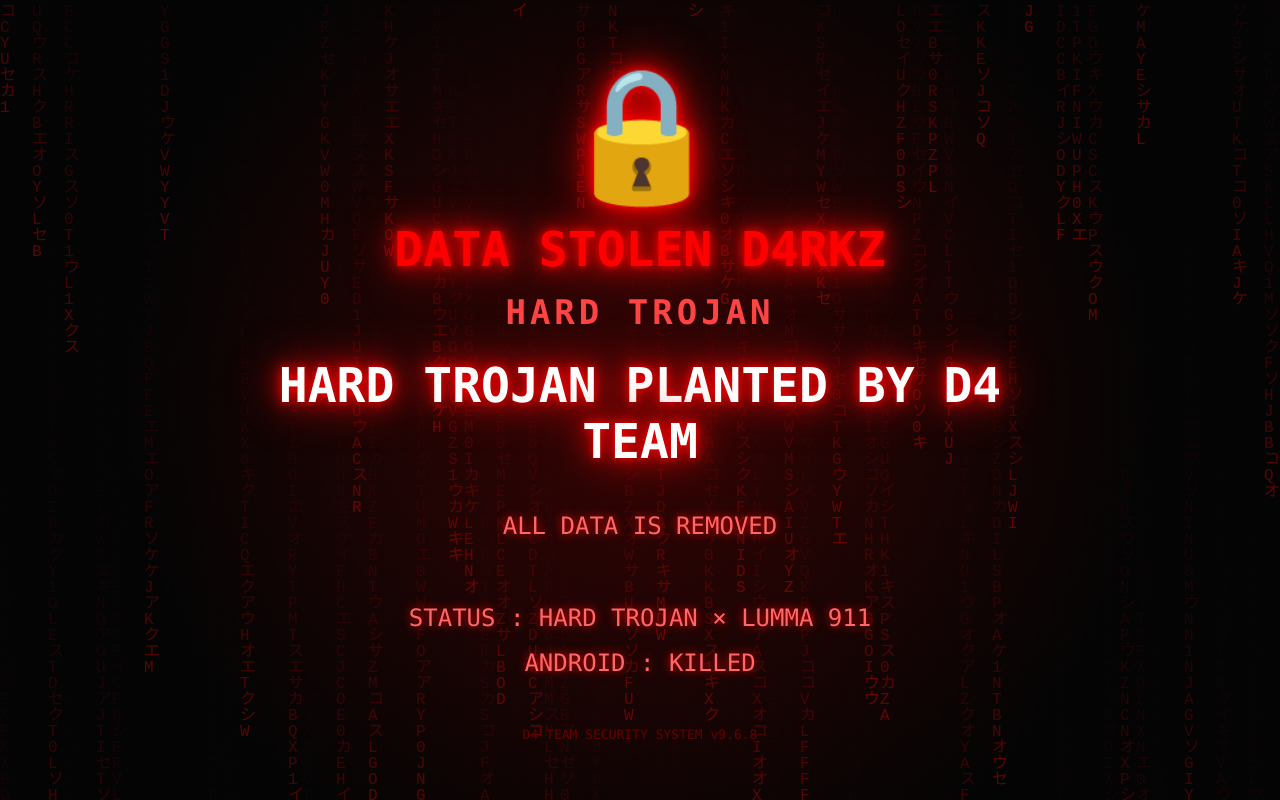
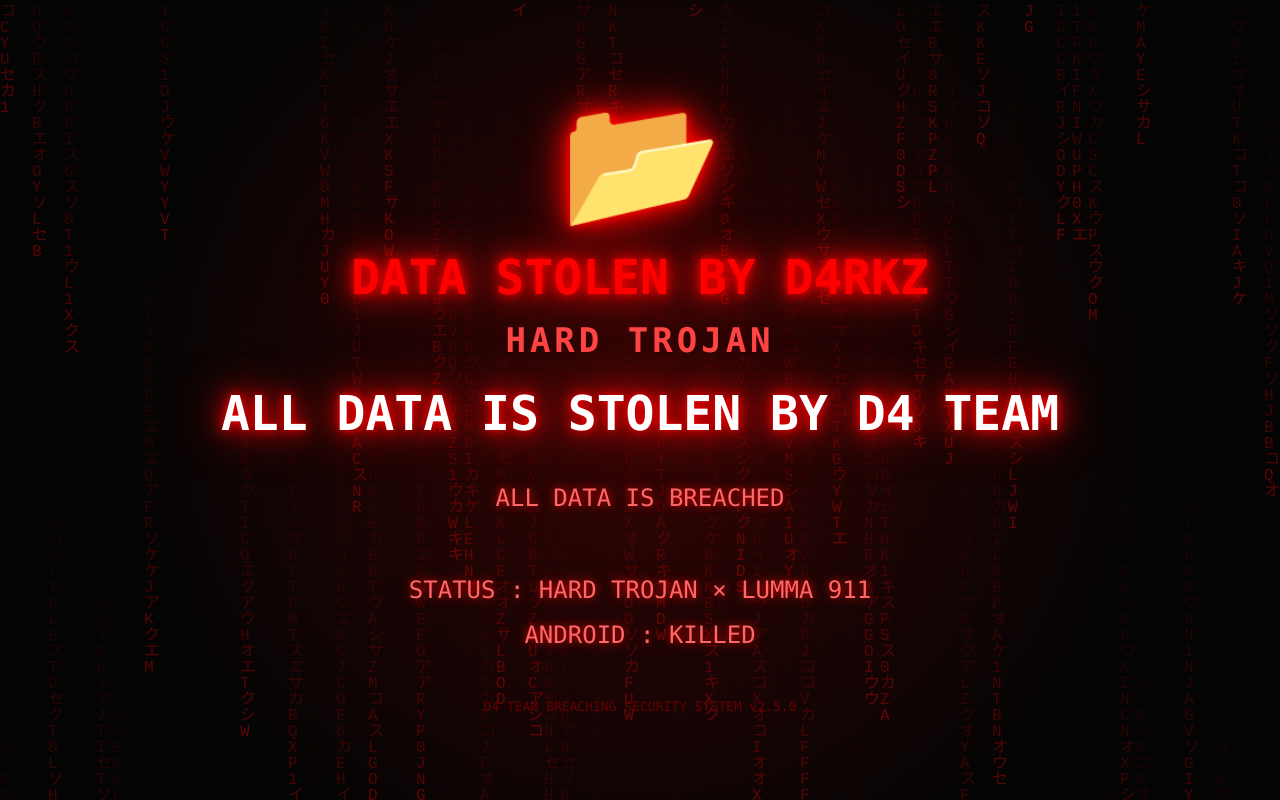
Before and after one commit to D4rkZStore/brokey, a plain HTML site: page index.html in a window 1280 px wide. Drawn offline with Linux system fonts and the light colour scheme.

Commit message:
Update index.html

```diff
--- a/index.html
+++ b/index.html
@@ -147,10 +147,10 @@ body::before{
 
 <div class="container">
 
-<div class="lock">🔒</div>
+<div class="lock">📂</div>
 
 <div class="title">
-DATA STOLEN D4RKZ
+DATA STOLEN BY D4RKZ
 </div>
 
 <div class="subtitle">
@@ -158,11 +158,11 @@ HARD TROJAN
 </div>
 
 <div class="timer">
-HARD TROJAN PLANTED BY D4 TEAM
+ALL DATA IS STOLEN BY D4 TEAM
 </div>
 
 <div class="warning">
-ALL DATA IS REMOVED
+ALL DATA IS BREACHED
 <br><br>
 STATUS : HARD TROJAN × LUMMA 911
 <br>
@@ -170,7 +170,7 @@ ANDROID : KILLED
 </div>
 
 <div class="footer">
-D4 TEAM SECURITY SYSTEM v9.6.8
+D4 TEAM BREACHING SECURITY SYSTEM v2.5.0
 </div>
 
 </div>
```
